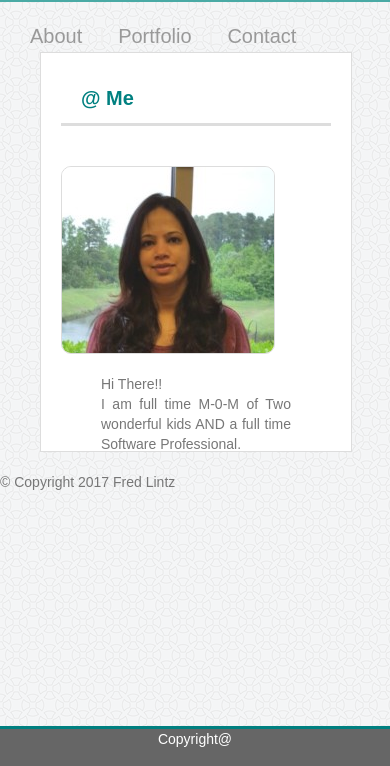
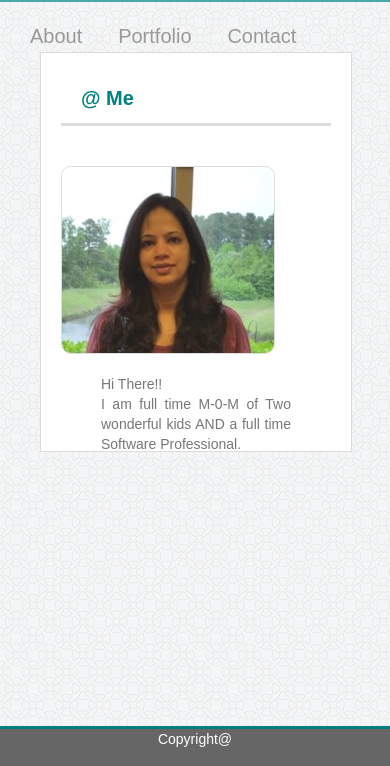
Before and after one commit to gtamhankar/Responsive-Portfolio, a plain HTML site: page index.html in a window 390 px wide. Shown: the part 78-844 px from the top of the page. Drawn offline with Linux system fonts and the light colour scheme.

Commit message:
responsive portfolio v2

```diff
--- a/index.html
+++ b/index.html
@@ -49,9 +49,7 @@
   </div>
 
 <!-- this is footer  -->
-    <div class="row">
-        <div class="col-md-12" id="footer">© Copyright 2017 Fred Lintz</div>
-    </div>
+
 <div class="clearfix">
 <footer>
    <small>Copyright@ <small>
```
Also changed, not shown: contact.html (+1 -1 lines).
